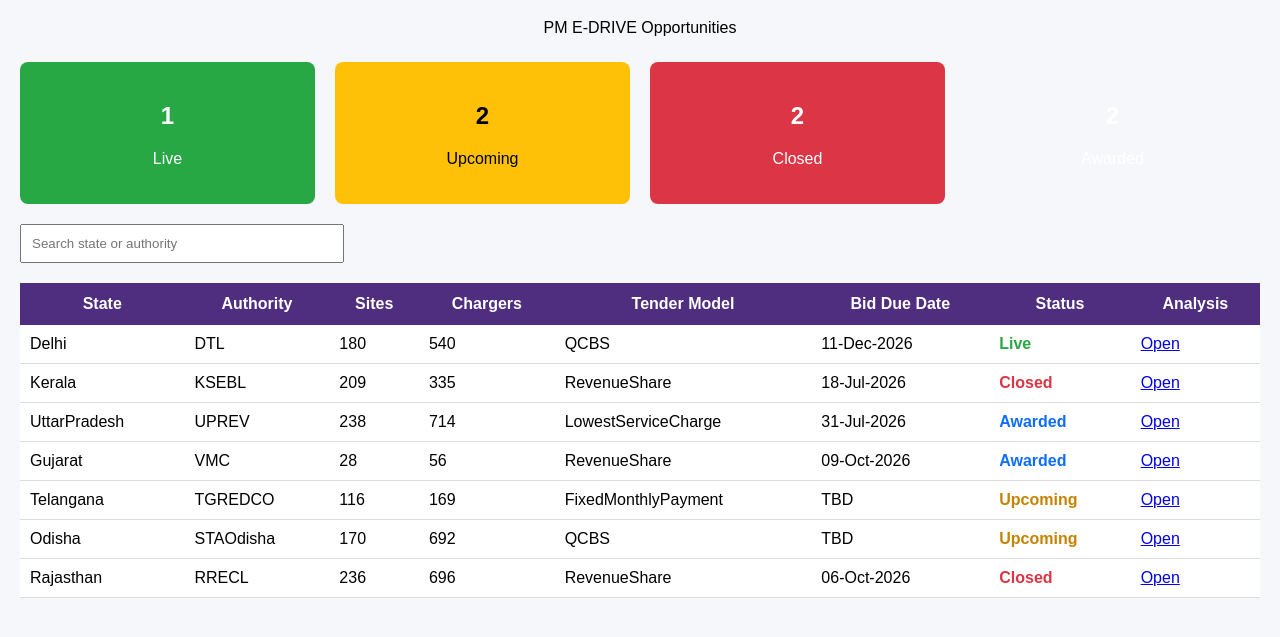
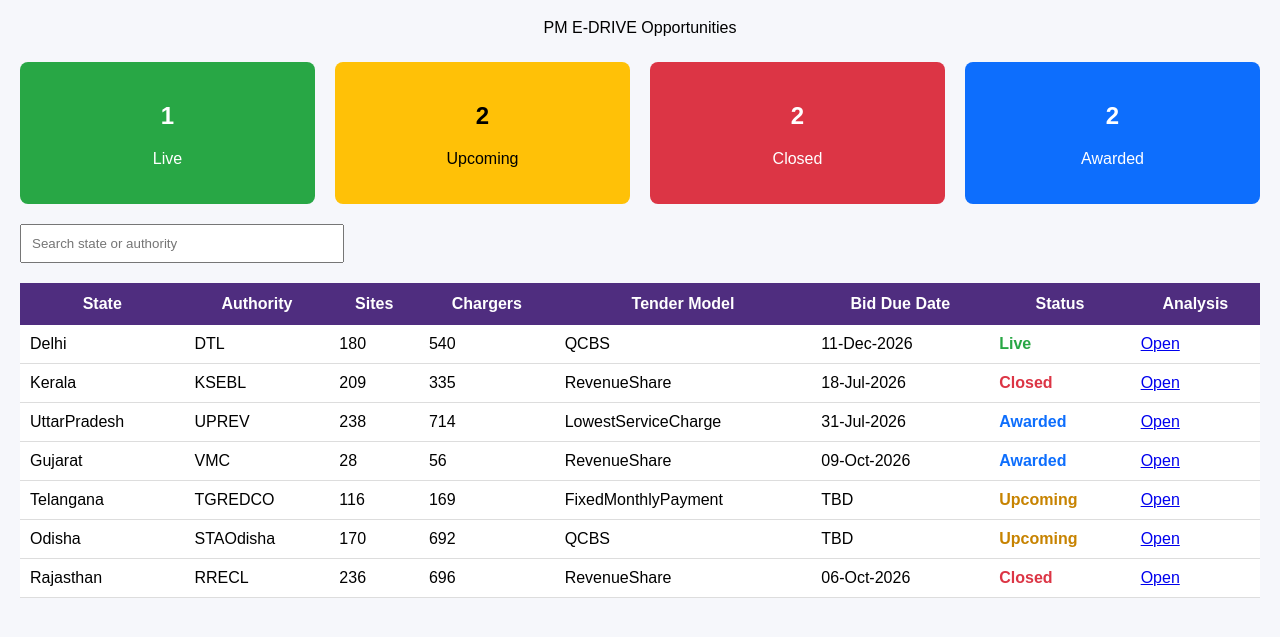
Before and after one commit to AM-gitdebug/vg-tender-tracker, a plain HTML site: page index.html in a window 1280 px wide. Shown: the part 61-698 px from the top of the page. Drawn offline with Linux system fonts and the light colour scheme.

Commit message:
Update style.css

```diff
--- a/style.css
+++ b/style.css
@@ -29,6 +29,9 @@ header
 }
 .closed {
 	background:#dc3545;
+}
+.awarded {
+	background:#0d6efd;
 }
 table {
 	width: 100%;
```
